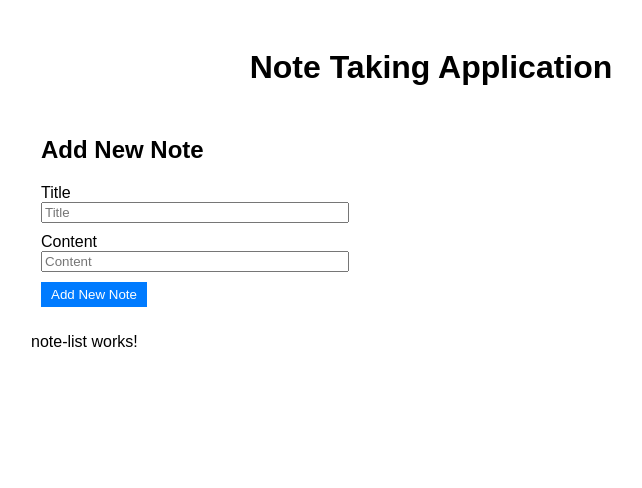
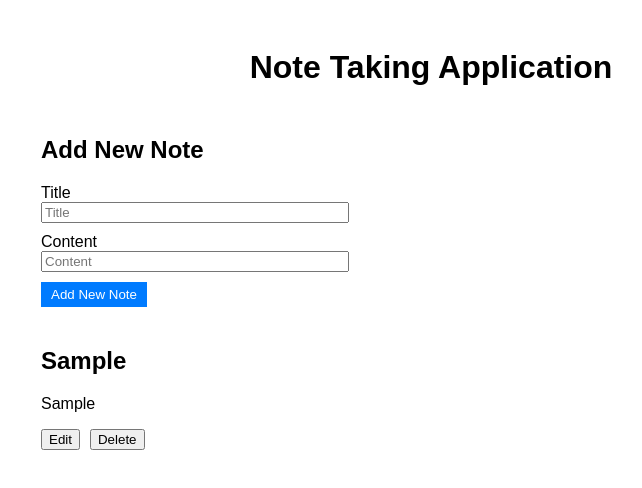
Before and after one commit to Motjiang/notetakingappui, an Angular app: page / in a window 1280 px wide. Both pictures are taken after typing "Sample", "Sample" into the empty fields and a click on the button "Add New Note". Shown: the top 488 px of the page, without its empty margins (209-851 px from the left). Built offline with nearby package versions, Linux system fonts and the light colour scheme.

Commit message:
Added the delete method

```diff
--- a/src/app/components/note-form/note-form.component.ts
+++ b/src/app/components/note-form/note-form.component.ts
@@ -18,7 +18,7 @@ export class NoteFormComponent implements OnInit {
 
   ngOnInit(): void {
     this.noteForm = this.formBuilder.group({
-      id:1,
+      id: new Date().getTime(),
       title: ['', Validators.required],
       content:['', Validators.required]
     })
--- a/src/app/components/note-list/note-list.component.html
+++ b/src/app/components/note-list/note-list.component.html
@@ -1 +1,8 @@
-<p>note-list works!</p>
+<div class="note-list">
+    <div *ngFor="let note of notes" class="note">
+        <h2>{{note.title}}</h2>
+        <p>{{note.content}}</p>
+        <button (click)="editNote(note)">Edit</button>
+        <button (click)="deleteNote(note.id)">Delete</button>
+    </div>
+</div>
--- a/src/app/components/note-list/note-list.component.scss
+++ b/src/app/components/note-list/note-list.component.scss
@@ -0,0 +1,13 @@
+.note-list {
+    display: flex;
+    flex-direction: column;
+}
+
+.note {
+    padding: 10px;
+    margin-bottom: 10px;
+}
+
+button {
+    margin-right: 10px;
+}
--- a/src/app/components/note-list/note-list.component.ts
+++ b/src/app/components/note-list/note-list.component.ts
@@ -21,4 +21,12 @@ export class NoteListComponent  implements  OnInit{
       this.notes = notes;
     });
   }
+
+  editNote(note:Note): void {
+
+  }
+
+  deleteNote(id:number): void {
+    this.noteService.deleteNote(id);
+  }
 }
--- a/src/app/services/note.service.ts
+++ b/src/app/services/note.service.ts
@@ -13,7 +13,7 @@ export class NoteService {
   constructor() { }
 
   createNote(note:Note) : void {
-    note.id = this.notes.length;
+    note.id = new Date().getTime();
     this.notes.push(note)
     this.noteSubject.next(this.notes)
   }
@@ -21,4 +21,10 @@ export class NoteService {
   getNotesObservable() : Observable<Note[]> {
     return this.noteSubject.asObservable();
   }
+
+
+  deleteNote(id:number): void {
+    this.notes = this.notes.filter(note => note.id  !== id);
+    this.noteSubject.next(this.notes)
+  }
 }
```
